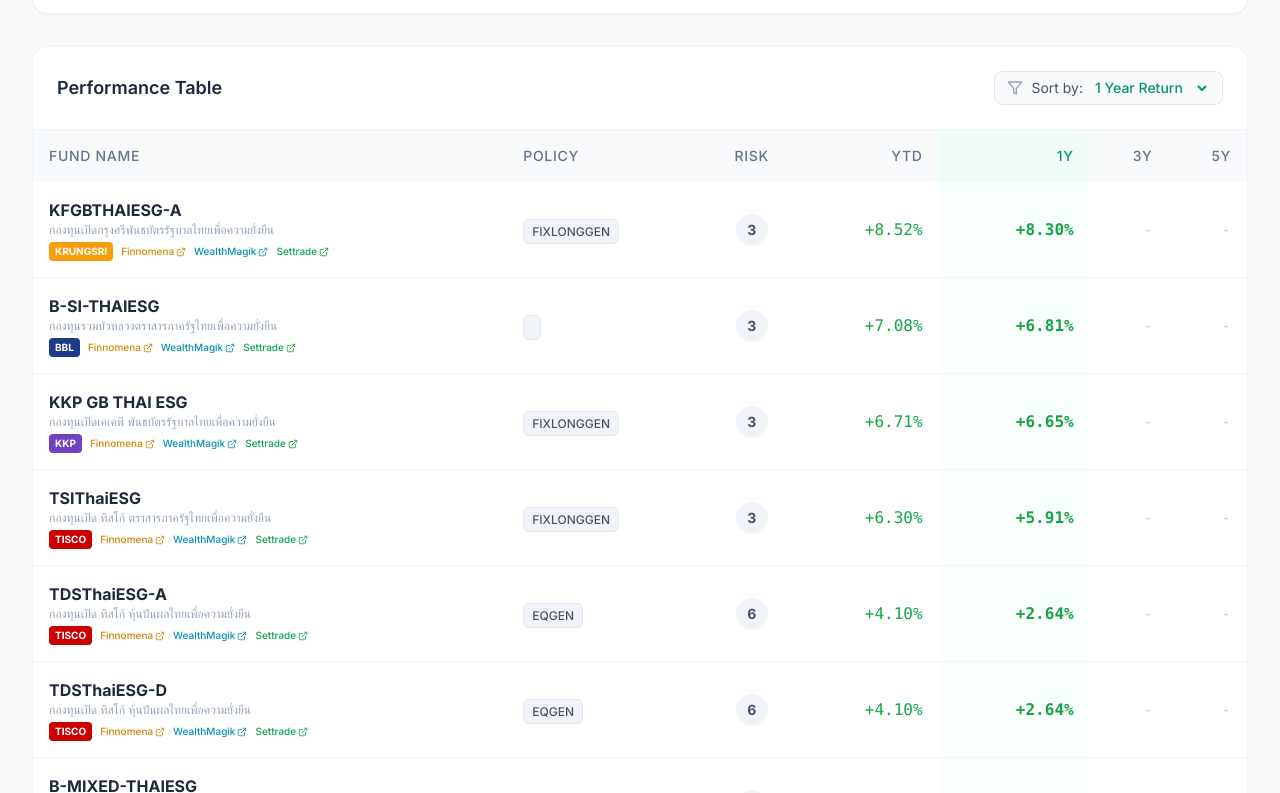
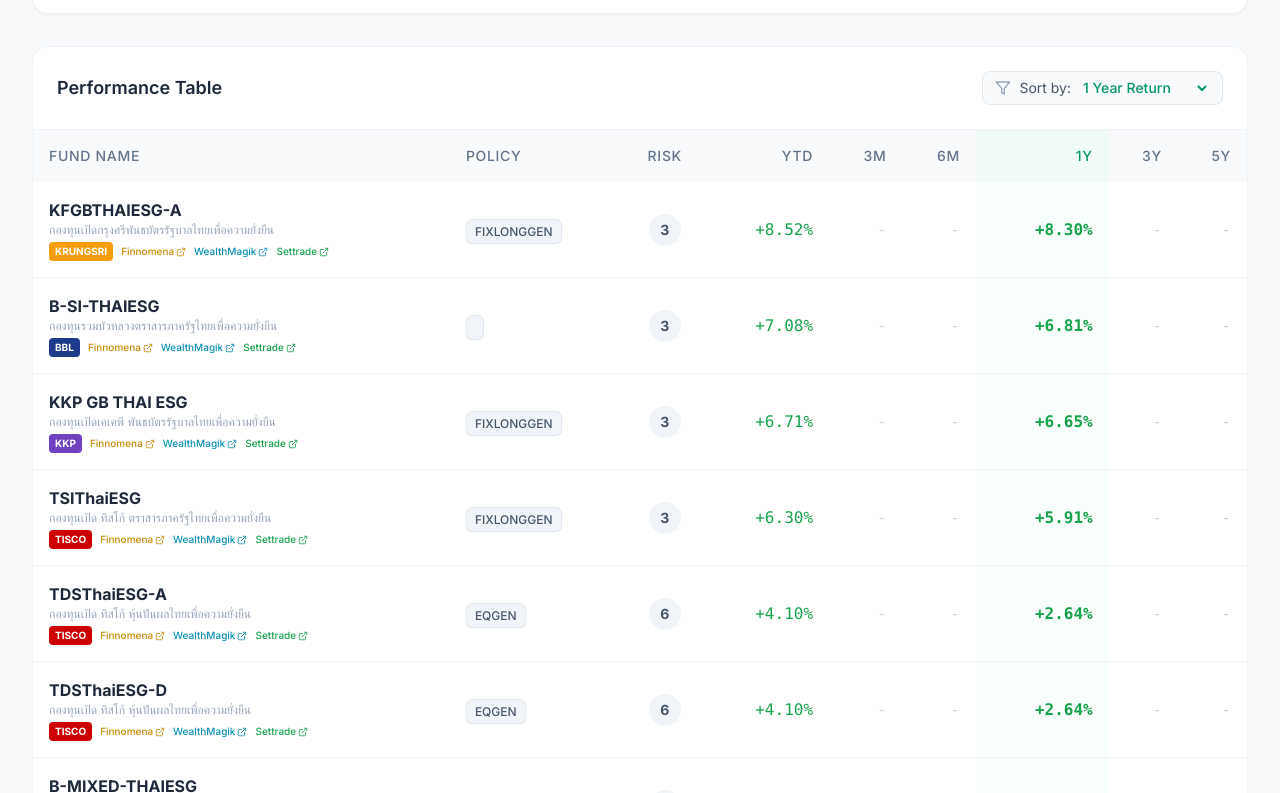
Before and after one commit to zr0aces/SarnFund, a React (Vite) app in the folder frontend/: page /funds/thaiesg in a window 1280 px wide. Shown: the part 827-1620 px from the top of the page. Built offline with nearby package versions, Linux system fonts and the light colour scheme.

Commit message:
feat: Add 3-month and 6-month return data to the fund table and scraper.

```diff
--- a/frontend/src/components/FundTable.jsx
+++ b/frontend/src/components/FundTable.jsx
@@ -29,6 +29,8 @@
                         onChange={(e) => setSortBy(e.target.value)}
                     >
                         <option value="ytd">YTD Return</option>
+                        <option value="return3m">3 Months Return</option>
+                        <option value="return6m">6 Months Return</option>
                         <option value="return1y">1 Year Return</option>
 
                         <option value="return3y">3 Years Return</option>
@@ -45,6 +47,8 @@
                             <th className="p-4 font-medium hidden lg:table-cell">Policy</th>
                             <th className="p-4 font-medium text-center">Risk</th>
                             <th className={`p-4 font-medium text-right ${sortBy === 'ytd' || showNewOnly ? 'text-emerald-600 bg-emerald-50/50' : ''}`}>YTD</th>
+                            <th className={`p-4 font-medium text-right hidden sm:table-cell ${sortBy === 'return3m' ? 'text-emerald-600 bg-emerald-50/50' : ''}`}>3M</th>
+                            <th className={`p-4 font-medium text-right hidden sm:table-cell ${sortBy === 'return6m' ? 'text-emerald-600 bg-emerald-50/50' : ''}`}>6M</th>
                             <th className={`p-4 font-medium text-right ${sortBy === 'return1y' && !showNewOnly ? 'text-emerald-600 bg-emerald-50/50' : ''}`}>1Y</th>
 
                             <th className={`p-4 font-medium text-right hidden md:table-cell ${sortBy === 'return3y' ? 'text-emerald-600 bg-emerald-50/50' : ''}`}>3Y</th>
@@ -117,6 +121,12 @@
                                 <td className={`p-4 text-right font-mono ${sortBy === 'ytd' || showNewOnly ? 'bg-emerald-50/30 font-bold' : ''}`}>
                                     {renderReturnCell(fund.ytd, sortBy === 'ytd' || showNewOnly)}
                                 </td>
+                                <td className={`p-4 text-right font-mono hidden sm:table-cell ${sortBy === 'return3m' ? 'bg-emerald-50/30' : ''}`}>
+                                    {renderReturnCell(fund.return3m, sortBy === 'return3m')}
+                                </td>
+                                <td className={`p-4 text-right font-mono hidden sm:table-cell ${sortBy === 'return6m' ? 'bg-emerald-50/30' : ''}`}>
+                                    {renderReturnCell(fund.return6m, sortBy === 'return6m')}
+                                </td>
                                 <td className={`p-4 text-right font-mono ${sortBy === 'return1y' && !showNewOnly ? 'bg-emerald-50/30' : ''}`}>
                                     {renderReturnCell(fund.return1y, sortBy === 'return1y')}
                                 </td>
```
Also changed, not shown: 1 other file (tests, documents, lock files or other folders).
